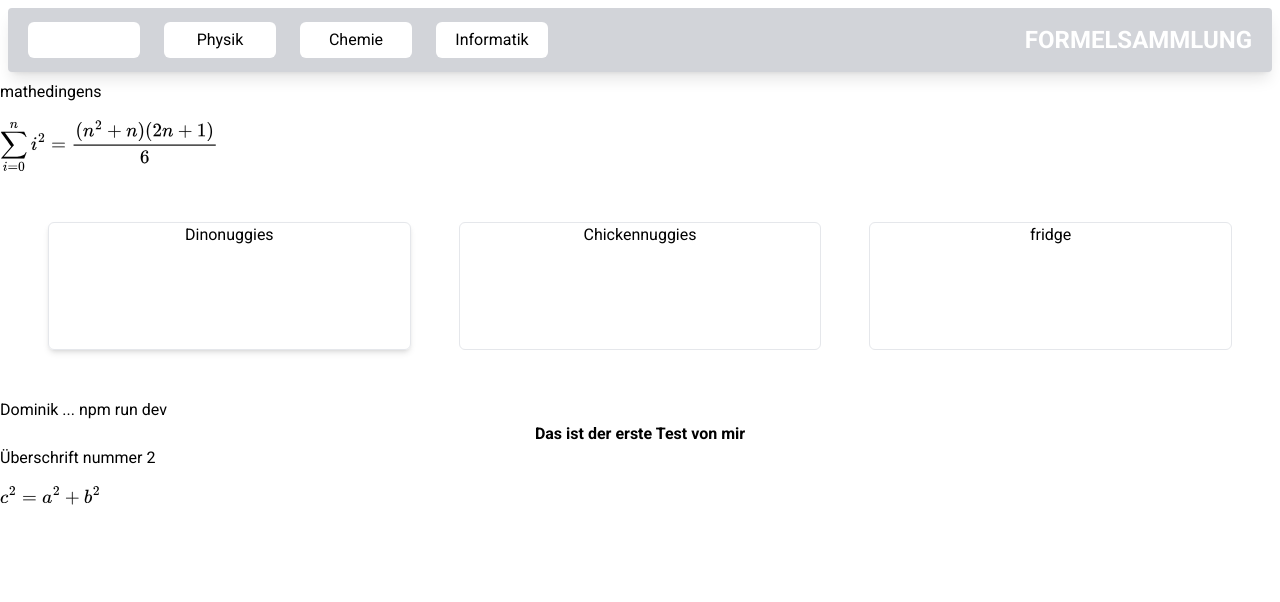
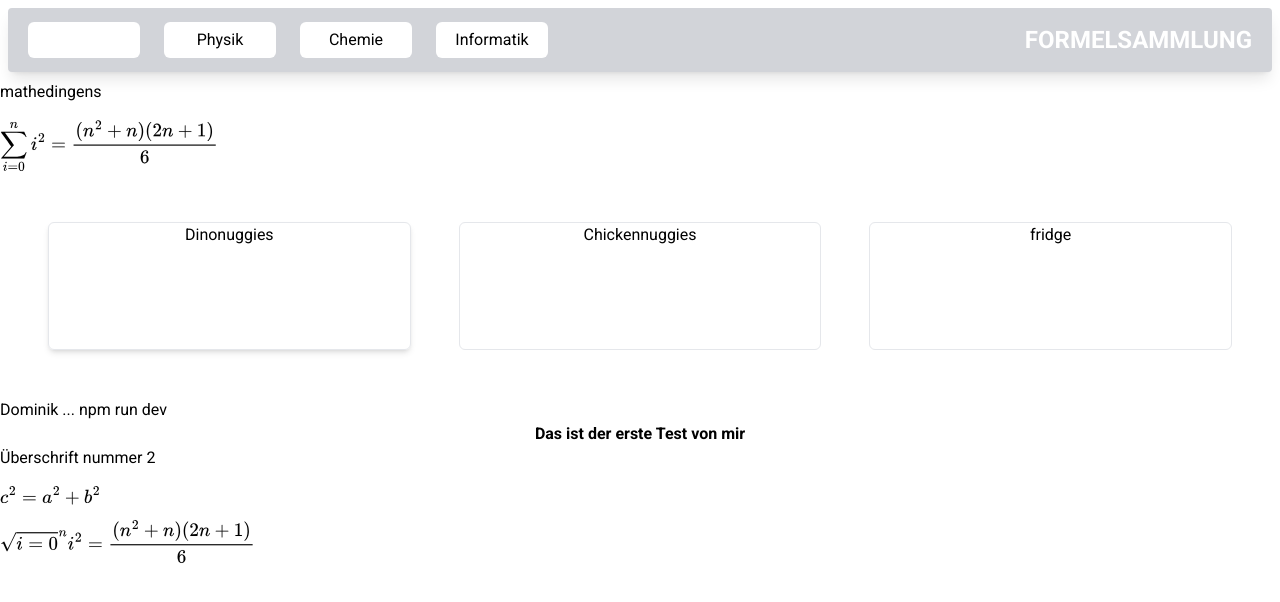
Before and after one commit to GitOsir/formelsammlung, a Next.js app: page /subjects/mathematics in a window 1280 px wide. Shown: the top 602 px of the page. Built offline with nearby package versions, Linux system fonts and the light colour scheme; a web font is replaced by a local one.

Commit message:
merged johan

```diff
--- a/app/ui/subjects/mathematics/dominik.tsx
+++ b/app/ui/subjects/mathematics/dominik.tsx
@@ -3,7 +3,7 @@
 
 export default function Dominik(){
 
-
+    const content = "$$\\sqrt{i=0}^n i^2 = \\frac{(n^2+n)(2n+1)}{6}$$";
 
     return(
         <>
@@ -12,6 +12,7 @@ export default function Dominik(){
             <h1 className="text-center font-bold hover:font-thin">Das ist der erste Test von mir</h1>
             <h2>Überschrift nummer 2</h2>
             <p>$$c^2 = a^2 + b^2$$</p>
+            <p>{content}</p>
             <div className="h-96"></div>
             <div className="h-96"></div>
             <div className="h-96"></div>
```
